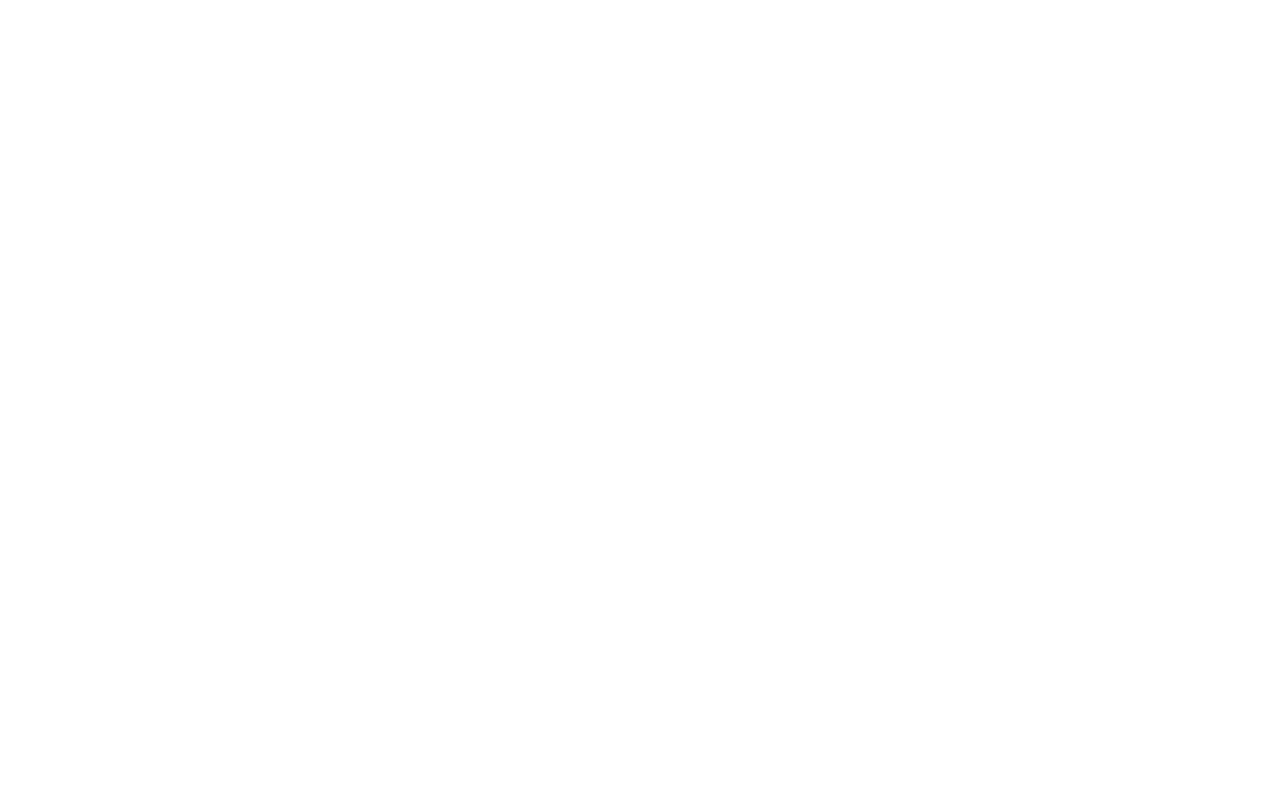
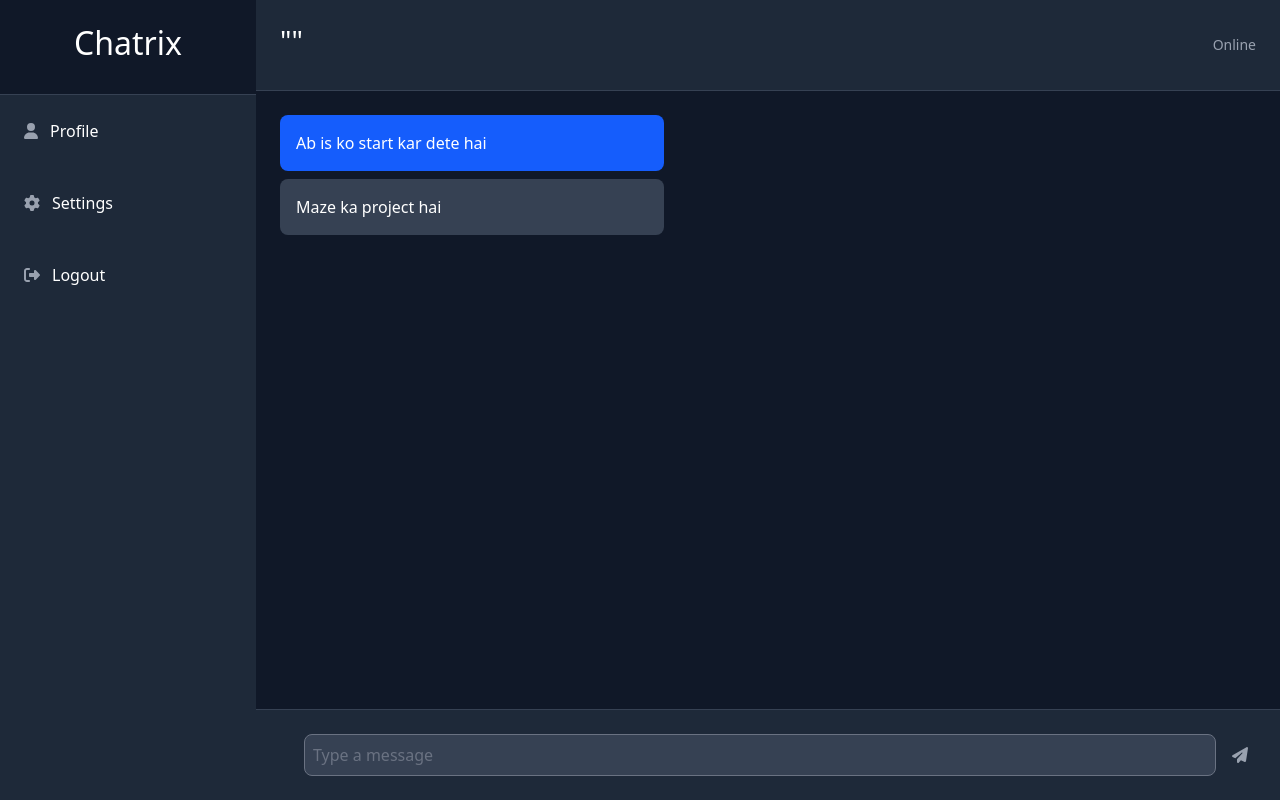
Before and after one commit to Faizan80235/Chatrix, a React (Create React App) app: page /index/Chat/start/welcome/Chatrix in a window 1280 px wide. Before the commit this address had no page. Built offline with nearby package versions, Linux system fonts and the light colour scheme.

Commit message:
Add Chat Frontend

```diff
--- a/src/Components/Chats.js
+++ b/src/Components/Chats.js
@@ -19,15 +19,15 @@
           <h2 className="text-lg font-bold">Chatrix</h2>
         </div>
         <div className="flex-1">
-          <a to="/profile">
+          <Link to="/profile" style={{textDecoration:"none"}}>
             <SidebarItem icon={faUser} text="Profile" />
-          </a>
+          </Link>
           <a to="/settings">
             <SidebarItem icon={faCog} text="Settings" />
           </a>
-          <a to="/logout">
-            <SidebarItem icon={faSignOutAlt} text="Logout" />
-          </a>
+          <Link to="/logout" style={{textDecoration:"none"}}>
+            <SidebarItem icon={faSignOutAlt}  text="Logout" />
+          </Link>
         </div>
       </div>
 
@@ -35,7 +35,7 @@
       <div className="flex-1 flex flex-col">
         {/* Header */}
         <div className="p-4 bg-gray-800 border-b border-gray-700 flex items-center justify-between">
-          <h3 className="text-lg font-semibold">Sir Yasir</h3>
+          <h3 className="text-lg font-semibold">""</h3>
           <span className="text-sm text-gray-400">Online</span>
         </div>
 
@@ -48,7 +48,6 @@
         {/* Input Box */}
         <div className="p-4 bg-gray-800 border-t border-gray-700 flex items-center">
           <button className="p-2 text-gray-400 hover:text-white">
-            <FontAwesomeIcon icon={faPaperclip} />
           </button>
           <input
             type="text"
--- a/src/Components/Register.js
+++ b/src/Components/Register.js
@@ -3,12 +3,11 @@
 import { Link } from 'react-router-dom';
 function Login() {
 
-
   return (
     <div style={{ backgroundColor: '#003366', minHeight: '100vh' }}>
       <Container className="d-flex justify-content-center align-items-center" style={{ minHeight: '100vh' }}>
         <Form className="p-4" style={{ backgroundColor: '#003366', borderRadius: '8px', width: '100%', maxWidth: '400px' }}>
-          <h2 className="text-white text-center mb-4">Login</h2>
+          <h2 className="text-white text-center mb-4">Welcome To Chatrix</h2>
 
           <Form.Group className="mb-3">
             <Form.Label className="text-white">Email address</Form.Label>
@@ -50,7 +49,7 @@
           </Form.Group>
 
           <Button variant="primary" type="submit" className="w-100">
-            <Link to="/Chatrix" variant="primary" type="submit" className="w-100"style={{color
+            <Link to='/index/Chat/start/welcome/Chatrix' variant="primary" type="submit" className="w-100"style={{color
               :"white",textDecoration:"none"
             }} >
             Submit
--- a/src/Routes.js/Routing.js
+++ b/src/Routes.js/Routing.js
@@ -11,9 +11,9 @@
 
         <BrowserRouter>
         <Routes>
-            <Route path='/Logout' element={<Register></Register>}></Route>
+            <Route path='/Logout' element={<Login></Login>}></Route>
             <Route path='/' element={<Register></Register>}></Route>
-            <Route path='/Chatrix' element={<ChatPage></ChatPage>}></Route>
+            <Route path='/index/Chat/start/welcome/Chatrix' element={<ChatPage></ChatPage>}></Route>
         </Routes>
         </BrowserRouter>
     </div>
```
Also changed, not shown: package.json (+7 -1 lines), 1 other file (tests, documents, lock files or other folders).
